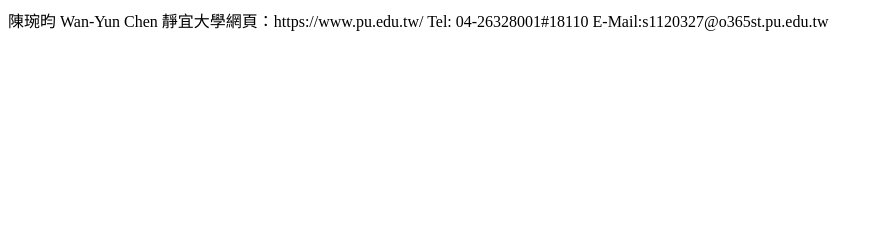
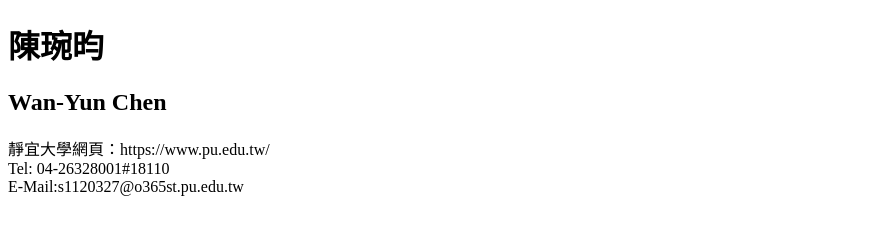
Before and after one commit to aurora0043/aboutme, a plain HTML site: page about.html in a window 1280 px wide. Shown: the whole page, without its empty margins (0-883 px from the left). Drawn offline with Linux system fonts and the light colour scheme.

Commit message:
v2: heading

```diff
--- a/about.html
+++ b/about.html
@@ -6,10 +6,10 @@
 	<title>陳琬昀簡介</title>
 </head>
 <body>
-	陳琬昀
-	Wan-Yun Chen
-	靜宜大學網頁：https://www.pu.edu.tw/
-	Tel: 04-26328001#18110
-	E-Mail:s1120327@o365st.pu.edu.tw
+	<h1>陳琬昀</h1>
+	<h2>Wan-Yun Chen</h2>
+	靜宜大學網頁：https://www.pu.edu.tw/<br>
+	Tel: 04-26328001#18110<br>
+	E-Mail:s1120327@o365st.pu.edu.tw<br>
 </body>
 </html>
```
